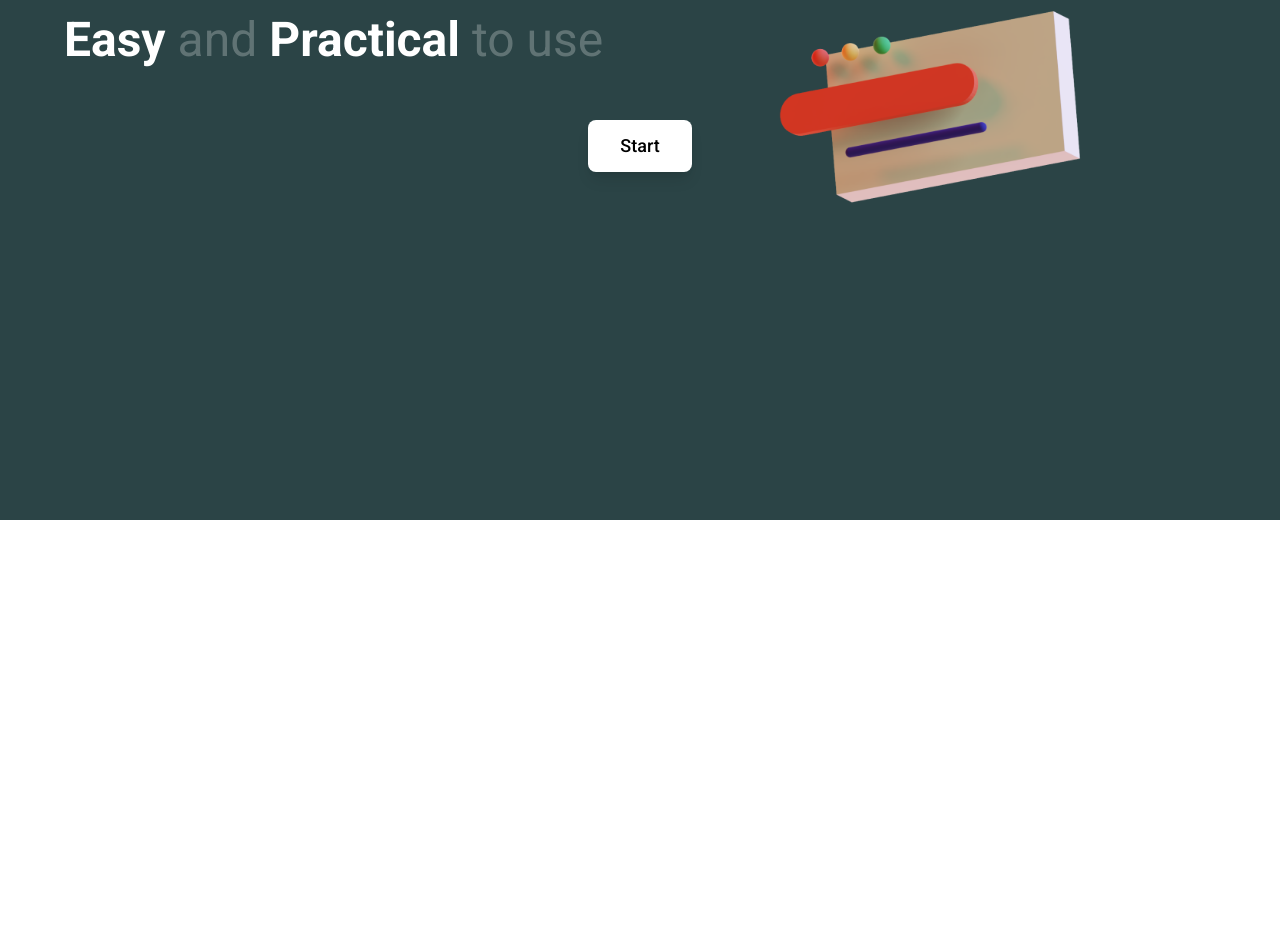
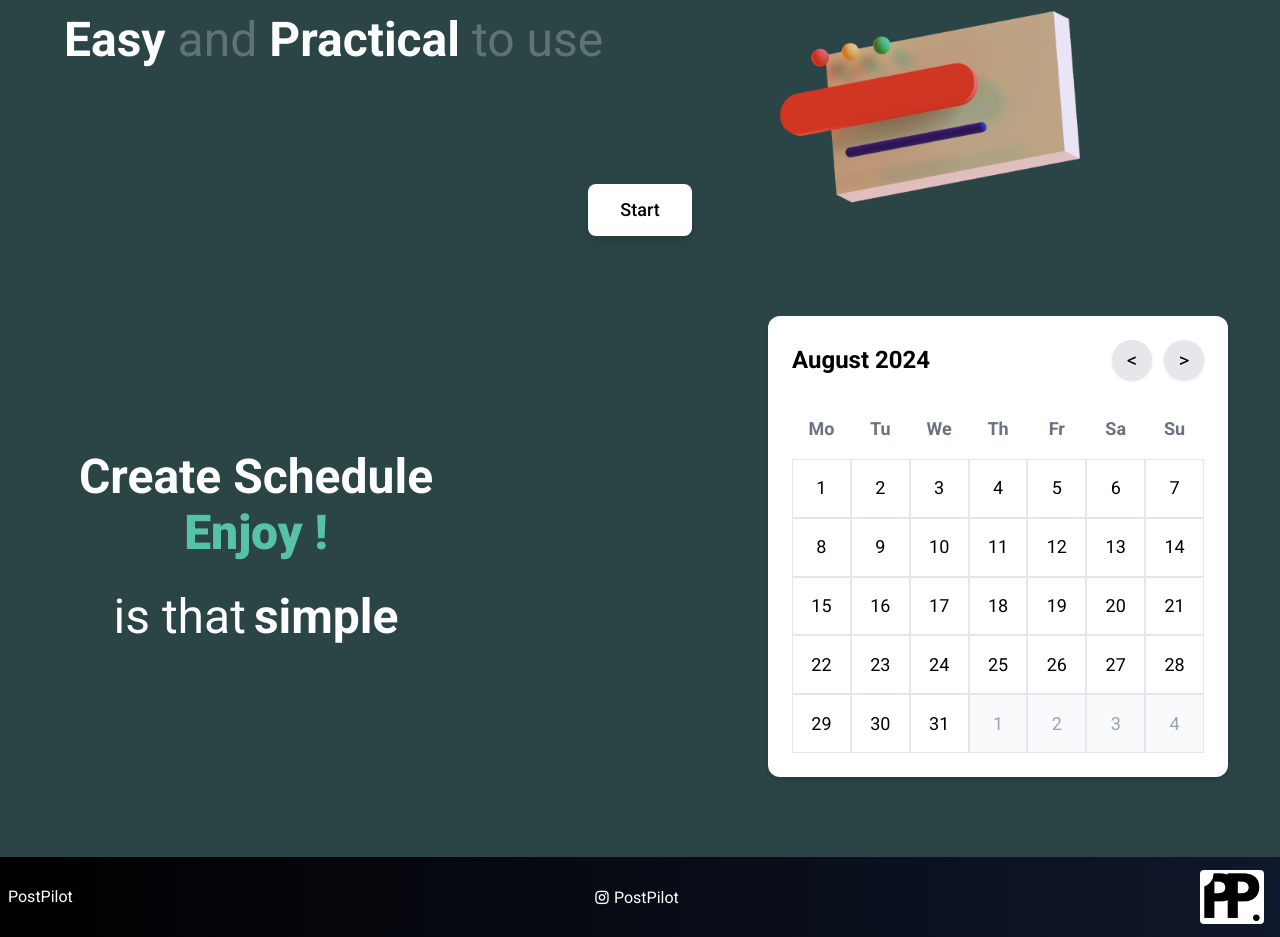
Before and after one commit to apfeet/PostPilot, a React (Vite) app in the folder FrontEnd/PostPilot-frontEND/: page / in a window 1280 px wide. Shown: the part 280-1217 px from the top of the page. Before the commit the page ends 800 px from the top, so only its background shows below. Built offline with nearby package versions, Linux system fonts and the light colour scheme.

Commit message:
some updates

```diff
--- a/FrontEnd/PostPilot-frontEND/src/App.jsx
+++ b/FrontEnd/PostPilot-frontEND/src/App.jsx
@@ -1,13 +1,8 @@
-// import LoginPage from "./components/login-page"
-// import Footer from "./components/footer.jsx";
 import Hero from "./components/hero";
-
 function App() {
   return (
     <>
       <Hero />
-      {/* <LoginPage /> */}
-      {/* <Footer /> */}
     </>
   );
 }
--- a/FrontEnd/PostPilot-frontEND/src/components/footer.jsx
+++ b/FrontEnd/PostPilot-frontEND/src/components/footer.jsx
@@ -1,21 +1,29 @@
 import React from "react";
-import LOGO from '../assets/LOGO.webp';
+import LOGO from "../assets/LOGO.webp";
 
 const Footer = () => {
   return (
-    <nav className="min-h-20 w-full items-center bg-gradient-to-r from-gray-900 to-slate-600 text-white">
-      <div className="flex items-center justify-between p-2 min-h-20">
+    <nav className="min-h-20 w-full items-center bg-gradient-to-r from-black to-slate-900 text-white">
+      <div className="flex min-h-20 items-center justify-between p-2">
         <ul>
           <li className="hidden lg:block">PostPilot </li>
-          <li className="lg:hidden block"><img src={LOGO} className=" mr-2 w-16 rounded " /></li>
+          <li className="block lg:hidden">
+            <img src={LOGO} className="mr-2 w-16 rounded" />
+          </li>
         </ul>
         <ul>
           <li>
-            <a href="#" className="size-4"><i className="ri-instagram-line"></i>&nbsp;PostPilot</a>
+            <a href="#" className="size-4">
+              <i className="ri-instagram-line"></i>&nbsp;PostPilot
+            </a>
           </li>
           {/* <li><a href="#"></a></li> */}
         </ul>
-        <img src={LOGO} alt="PostPilot-img" className="hidden sm:block mr-2 w-16 rounded" />
+        <img
+          src={LOGO}
+          alt="PostPilot-img"
+          className="mr-2 hidden w-16 rounded sm:block"
+        />
       </div>
     </nav>
   );
--- a/FrontEnd/PostPilot-frontEND/src/components/hero.jsx
+++ b/FrontEnd/PostPilot-frontEND/src/components/hero.jsx
@@ -2,32 +2,37 @@ import React from "react";
 import bgimage1 from "../assets/bg-image1.png";
 import bgimage2 from "../assets/bg-image2.png";
 import logo from "../assets/LOGO.webp";
-import Typewriter from "../logcomponents/typewriter";
+import Typewriter from "../logcomponents/typewriter.jsx";
+import Calendar from "../logcomponents/calendar.jsx";
 
 const Hero = () => {
   const words = ["Instagram.", "Facebook.", "TikTok.", "Twitter."];
-
   return (
-    <div className="relative z-0 min-h-screen bg-costom-grey">
-      <div className="z-10 flex items-center justify-between p-8">
+    <div className="relative z-0 flex min-h-screen flex-col bg-costom-grey">
+      {" "}
+      {/* Minimum z-index for background color */}
+      {/* Header Section */}
+      <div className="z-30 flex items-center justify-between p-8">
+        {" "}
+        {/* Higher z-index for logo and button */}
         <img src={logo} alt="PostPilot" className="w-18 h-16 rounded-md" />
-
         <button className="rounded-full bg-transparent bg-white px-6 py-2 text-lg font-semibold shadow-md transition duration-300 hover:bg-gray-400 sm:mr-4 lg:mr-8">
           about us
         </button>
       </div>
-      <p className="mt-28 text-center text-5xl sm:ml-16 sm:mt-20 sm:text-left">
+      {/* Typewriter Text Section */}
+      <p className="z-20 mt-28 text-center text-5xl sm:ml-16 sm:mt-20 sm:text-left">
+        {" "}
+        {/* Higher z-index for text */}
         <span>
           <span className="font-semibold text-white">Schedule</span>
           <span className="ml-3 text-white opacity-40">your</span>
         </span>
-
         <br className="block sm:hidden" />
         <span className="pt-5">
           <span className="ml-3 font-semibold text-teal-400">POST</span>
           <span className="ml-3 text-white opacity-40">on</span>
         </span>
-
         <br className="block sm:hidden" />
         <span className="ml-3 font-semibold text-white opacity-40">
           <Typewriter
@@ -38,8 +43,10 @@ const Hero = () => {
           />
         </span>
       </p>
-
-      <div className="text-center sm:text-left">
+      {/* Easy Practical Text Section */}
+      <div className="z-20 text-center sm:text-left">
+        {" "}
+        {/* Higher z-index for text */}
         <h1 className="mt-10 text-5xl sm:ml-16">
           <span className="font-semibold text-white">Easy</span>
           <span className="ml-3 text-white opacity-25">and</span>
@@ -49,25 +56,75 @@ const Hero = () => {
           <span className="ml-3 text-white opacity-25">to use</span>
         </h1>
       </div>
-
-      <div className="mt-14 flex items-center justify-center">
-        <button className="rounded-lg bg-white px-8 py-3 text-lg font-medium text-black shadow-lg transition duration-300 hover:bg-black hover:text-white">
+      {/* Start Button Section */}
+      <div className="z-20 mt-14 flex items-center justify-center">
+        {" "}
+        {/* Higher z-index for button */}
+        <button className="mt-16 rounded-lg bg-white px-8 py-3 text-lg font-medium text-black shadow-lg transition duration-300 hover:bg-black hover:text-white">
           Start
         </button>
       </div>
-
-      <div>
+      {/* Create Schedule and Calendar Section */}
+      <div className="z-20 mb-20 mt-20 flex flex-col items-center justify-between space-y-8 px-4 sm:flex-row sm:space-x-8 sm:space-y-0 sm:px-8 lg:px-16">
+        <div className="flex w-full flex-col items-center justify-between text-left sm:w-1/2 lg:w-1/3">
+          <p className="mb-2 text-3xl font-semibold text-white sm:text-4xl lg:text-5xl">
+            Create Schedule
+          </p>
+          <p className="text-4xl font-bold text-[#68EDC6] opacity-75 sm:text-5xl sm:font-extrabold">
+            Enjoy !
+          </p>
+          <p className="mt-9 flex text-5xl text-white">
+            <span className="hidden lg:inline">is that </span>
+            <span className="ml-0 block text-5xl font-bold lg:ml-2">
+              simple
+            </span>
+          </p>
+        </div>
+        {/* Calendar Component */}
+        <div className="w-full max-w-md sm:w-1/2 lg:w-2/3">
+          <Calendar />
+        </div>
+      </div>
+      {/* Background Images */}
+      <div className="z-10">
+        {" "}
+        {/* Lower z-index for background images */}
         <img
           src={bgimage1}
           alt="image 1"
-          className="absolute right-40 top-10 z-[-10] hidden w-72 lg:block"
+          className="absolute right-40 top-10 z-[-1] hidden w-72 lg:block"
         />
         <img
           src={bgimage2}
           alt="image 2"
-          className="absolute right-40 top-[16rem] z-[-10] hidden w-96 lg:block"
+          className="absolute right-40 top-[16rem] z-[-1] hidden w-96 lg:block"
         />
       </div>
+      {/* Footer Section */}
+      <footer className="z-30 mt-auto w-full items-center bg-gradient-to-r from-black to-slate-900 text-white">
+        {" "}
+        {/* Higher z-index for footer */}
+        <div className="flex min-h-20 items-center justify-between p-2">
+          <ul>
+            <li className="hidden lg:block">PostPilot </li>
+            <li className="block lg:hidden">
+              <img src={logo} className="mr-2 w-16 rounded" />
+            </li>
+          </ul>
+          <ul>
+            <li>
+              <a href="#" className="size-4">
+                <i className="ri-instagram-line"></i>&nbsp;PostPilot
+              </a>
+            </li>
+          </ul>
+          <img
+            src={logo}
+            alt="PostPilot-img"
+            className="mr-2 hidden w-16 rounded sm:block"
+          />
+        </div>
+      </footer>
     </div>
   );
 };
--- a/FrontEnd/PostPilot-frontEND/src/index.css
+++ b/FrontEnd/PostPilot-frontEND/src/index.css
@@ -7,6 +7,16 @@
 *{
   font-family: "Roboto", sans-serif;
 }
+/* Hide scrollbar for Chrome, Safari and Opera */
+body::-webkit-scrollbar {
+  display: none;
+}
+
+/* Hide scrollbar for IE, Edge and Firefox */
+body {
+  -ms-overflow-style: none;  /* IE and Edge */
+  scrollbar-width: none;  /* Firefox */
+}
 .background-login{
   background-image: url(../src/assets/waves-background-upper.svg);
 }
--- /dev/null
+++ b/FrontEnd/PostPilot-frontEND/src/logcomponents/calendar.jsx
@@ -0,0 +1,88 @@
+import React, { useState } from "react";
+
+const Calendar = () => {
+  const [currentDate, setCurrentDate] = useState(new Date());
+
+  const generateCalendar = (year, month) => {
+    const daysInMonth = 31; // Always use 31 days regardless of the month
+    const nextMonthDays = [1, 2, 3, 4]; // Dates for the next month
+    const calendarDays = [];
+
+    for (let i = 1; i <= daysInMonth; i++) {
+      calendarDays.push(
+        <div
+          key={i}
+          className="flex aspect-square items-center justify-center border border-gray-200 text-lg"
+        >
+          {i}
+        </div>,
+      );
+    }
+
+    // Add next month's dates with a different style
+    nextMonthDays.forEach((day) => {
+      calendarDays.push(
+        <div
+          key={`next-${day}`}
+          className="flex aspect-square items-center justify-center border border-gray-200 bg-gray-50 text-lg text-gray-400"
+        >
+          {day}
+        </div>,
+      );
+    });
+
+    return calendarDays;
+  };
+
+  const changeMonth = (increment) => {
+    setCurrentDate((prevDate) => {
+      const newDate = new Date(prevDate);
+      newDate.setMonth(newDate.getMonth() + increment);
+      return newDate;
+    });
+  };
+
+  return (
+    <div className="h-auto w-full overflow-hidden rounded-xl bg-white shadow-md sm:w-72 lg:w-[460px]">
+      <div className="p-6">
+        <div className="mb-5 flex items-center justify-between">
+          <h2 className="text-2xl font-bold">
+            {currentDate.toLocaleString("default", {
+              month: "long",
+              year: "numeric",
+            })}
+          </h2>
+          <div className="flex space-x-3">
+            <button
+              className="flex h-10 w-10 items-center justify-center rounded-full bg-gray-200 text-xl shadow transition-colors hover:bg-gray-300"
+              onClick={() => changeMonth(-1)}
+            >
+              &lt;
+            </button>
+            <button
+              className="flex h-10 w-10 items-center justify-center rounded-full bg-gray-200 text-xl shadow transition-colors hover:bg-gray-300"
+              onClick={() => changeMonth(1)}
+            >
+              &gt;
+            </button>
+          </div>
+        </div>
+        <div className="grid grid-cols-7 font-semibold">
+          {["Mo", "Tu", "We", "Th", "Fr", "Sa", "Su"].map((day) => (
+            <div
+              key={day}
+              className="flex aspect-square items-center justify-center text-lg text-gray-500"
+            >
+              {day}
+            </div>
+          ))}
+        </div>
+        <div className="grid grid-cols-7">
+          {generateCalendar(currentDate.getFullYear(), currentDate.getMonth())}
+        </div>
+      </div>
+    </div>
+  );
+};
+
+export default Calendar;
```
